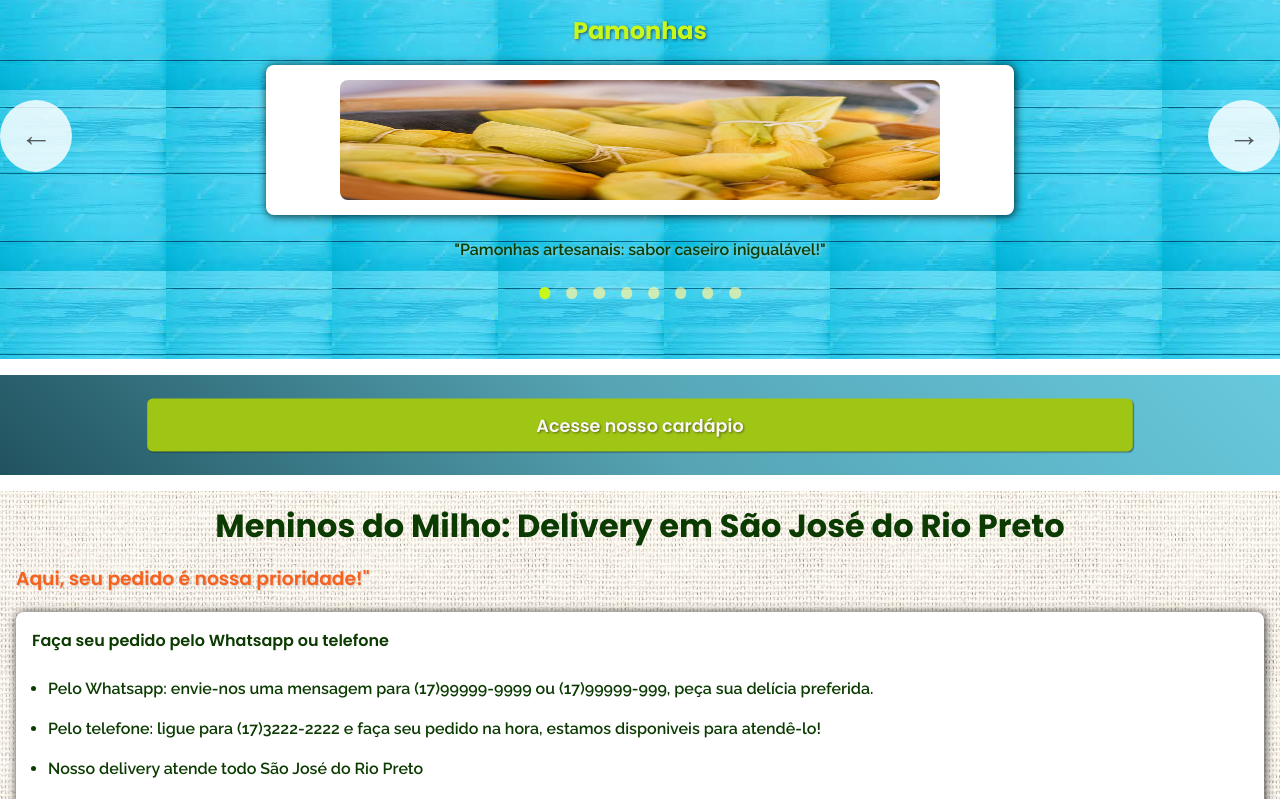
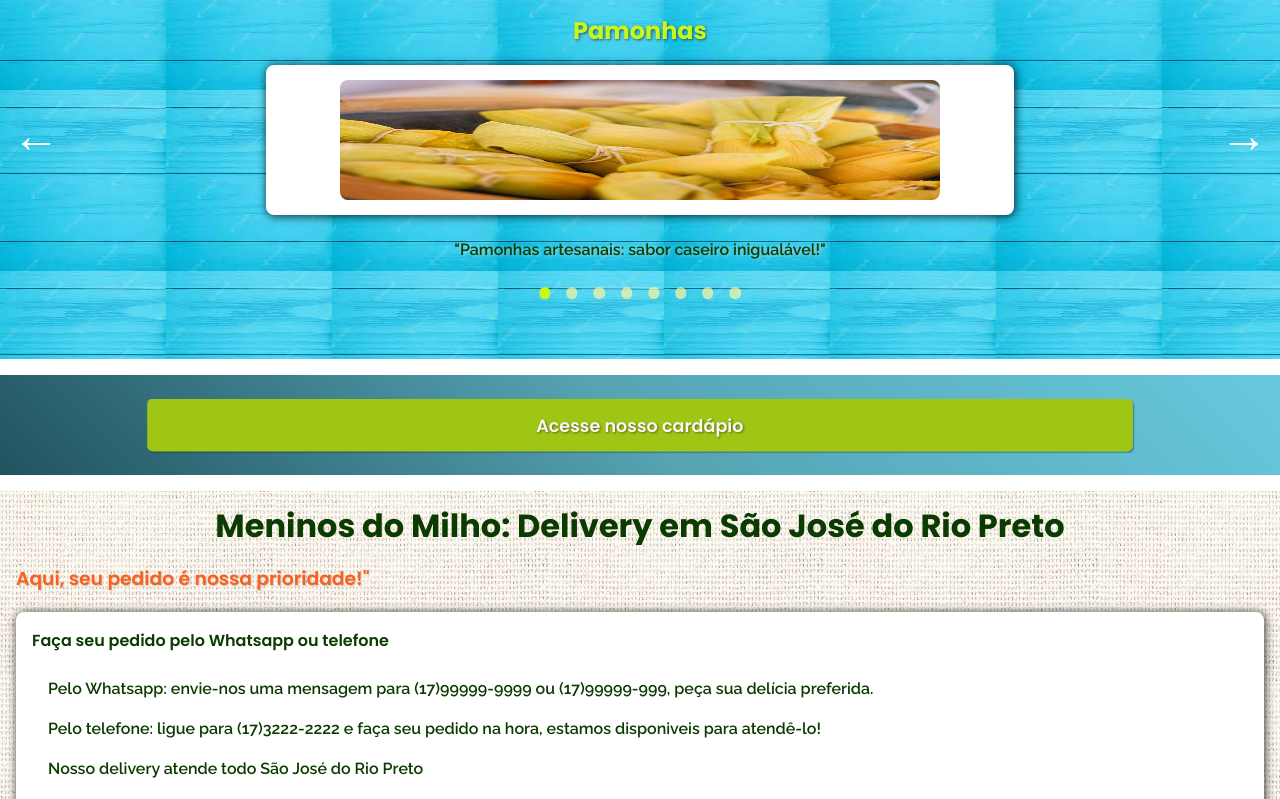
Before and after one commit to barbara-hp/Meninos-do-Milho, a plain HTML site: page index.html in a window 1280 px wide. Shown: the part 693-1492 px from the top of the page. Drawn offline with nearby package versions, Linux system fonts and the light colour scheme.

Commit message:
Update style.css

```diff
--- a/style.css
+++ b/style.css
@@ -8,6 +8,7 @@
 	margin: 0px;
 	padding: 0px;
 	box-sizing: border-box;
+	overflow-x: hidden;
 }
 html {
 	height: 100vh;
@@ -233,8 +234,7 @@ html {
 }
 .slider__btn {
 	z-index: 10;
-	background: rgba(255, 255, 255, 0.822);
-	font-family: inherit;
+
 	border-radius: 50%;
 	height: 4.5rem;
 	width: 4.5rem;
@@ -246,9 +246,11 @@ html {
 
 .slider__btn > button {
 	background-color: transparent;
+	font-family: "Poppins", sans-serif;
 	border: none;
-	font-size: 2em;
-	color: #202020bb;
+	font-size: 3em;
+	color: white;
+	font-weight: 600;
 }
 
 .dots {
```
